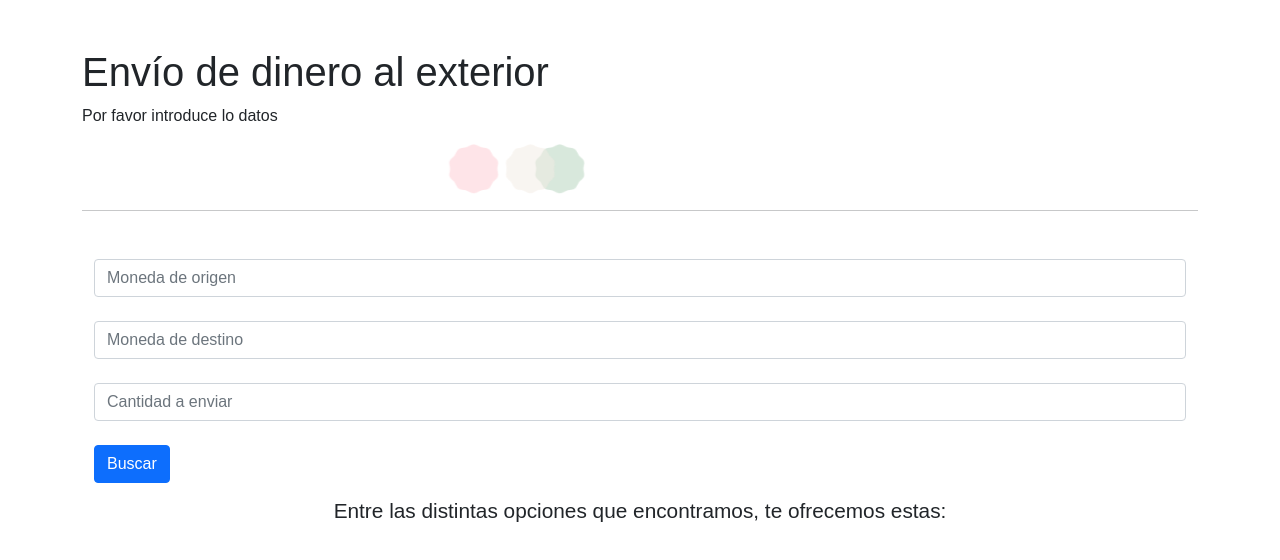
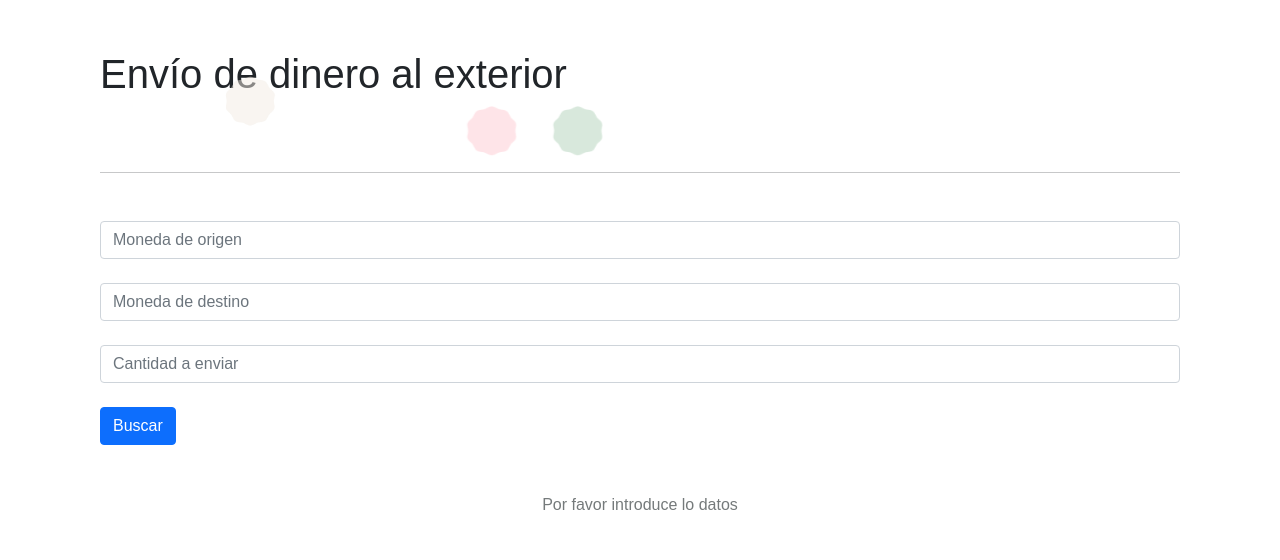
Before and after one commit to ferbperdomo/remitt, a React (Create React App) app in the folder client/: page / in a window 1280 px wide. Shown: the top 560 px of the page. Built offline with nearby package versions, Linux system fonts and the light colour scheme.

Commit message:
search successful

```diff
--- a/client/src/pages/IndexPage/IndexPage.jsx
+++ b/client/src/pages/IndexPage/IndexPage.jsx
@@ -37,18 +37,15 @@ const IndexPage = () => {
     }
     return (
 
-        <Container className='mt-5'>
-            <article >
+        <Container className='main'>
+            <article className='title' >
                 <h1>Envío de dinero al exterior</h1>
-                <p>Por favor introduce lo datos</p>
-                <div className='title'>
                 <img className='greenflow' src={greenflow} alt="testing color" />
                 <img className='pinkflow' src={pinkflow} alt="testing color" />
                 <img className='beigeflow' src={beigeflow} alt="testing color" />
-                </div>
             </article>
             <hr />
-            <Container className="input">
+            <Container className="input mb-5">
                 <Form className="mb-3 mt-5" onSubmit={handleSubmit}>
                     <FormControl
                         id="sourceCurrency"
@@ -84,6 +81,13 @@ const IndexPage = () => {
 
             </Container >
 
+            {
+                !source ?
+
+                    <p>Por favor introduce lo datos</p>
+
+                    :
+                    <>
                         <h2>Entre las distintas opciones que encontramos, te ofrecemos estas:</h2>
                         {
                             source?.map(provider => {
@@ -106,6 +110,10 @@ const IndexPage = () => {
                                 </>
                             })
                         }
+                        <p>De momento solo tenemos estas opciones</p>
+                    </>
+            }
+
 
         </Container>
 
--- a/client/src/pages/IndexPage/indexPage.css
+++ b/client/src/pages/IndexPage/indexPage.css
@@ -3,8 +3,21 @@ h2 {
     text-align: center;
 }
 
+p {
+    color: #757A7B;
+    text-align: center;
+}
+
+.main {
+    padding: 50px 30px;
+}
+
+.input {
+    padding: 0;
+}
+
 .logos {
-    width: 20%;
+    width: 100px;
     margin: 20px;
 }
 
@@ -27,15 +40,16 @@ h2 {
 
 @keyframes beigemove {
     0% {
-        transform: translateX(0vw);
+        transform: translate3d(0, -60px, 1px);
+
     }
 
     50% {
-        transform: translateX(50vw);
+        transform: translate3d(50px, 0, 0px);
     }
 
     100% {
-        transform: translateX(0vw);
+        transform: translate3d(0, -60px, 1px);
     }
 }
 
```
Lines whose indentation alone changed are shown as unchanged.
